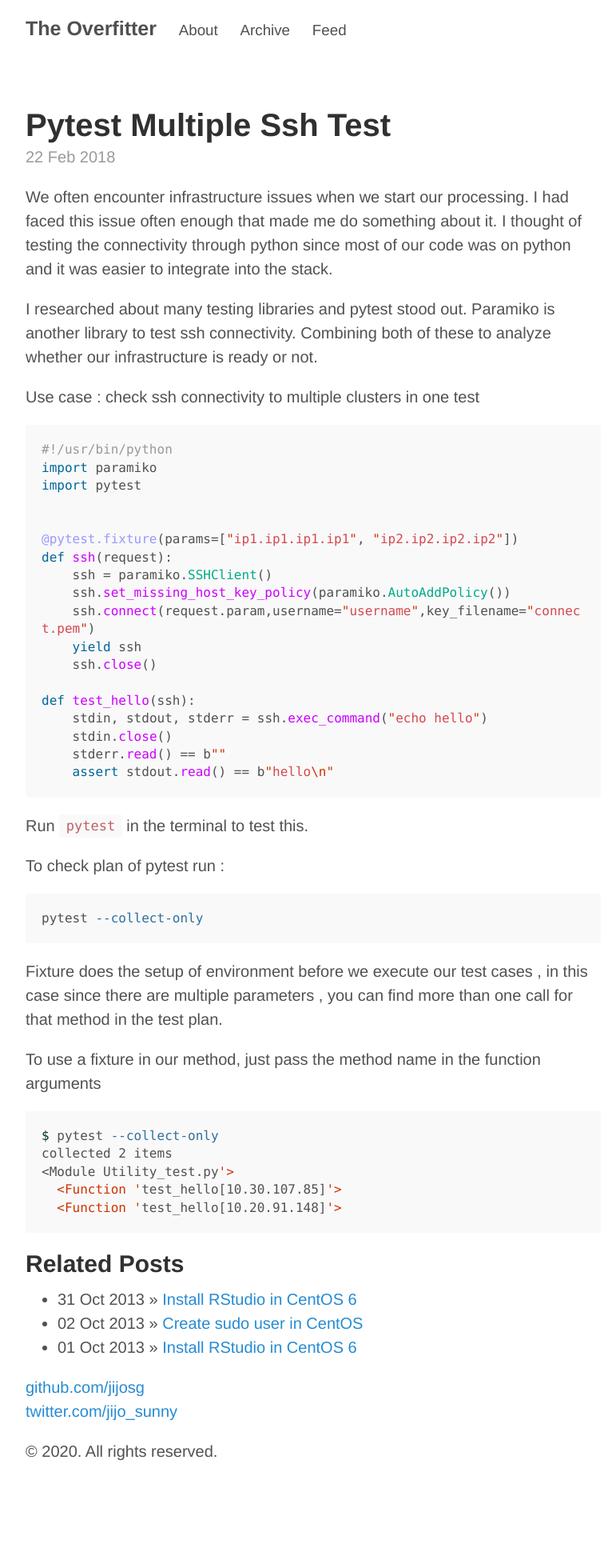
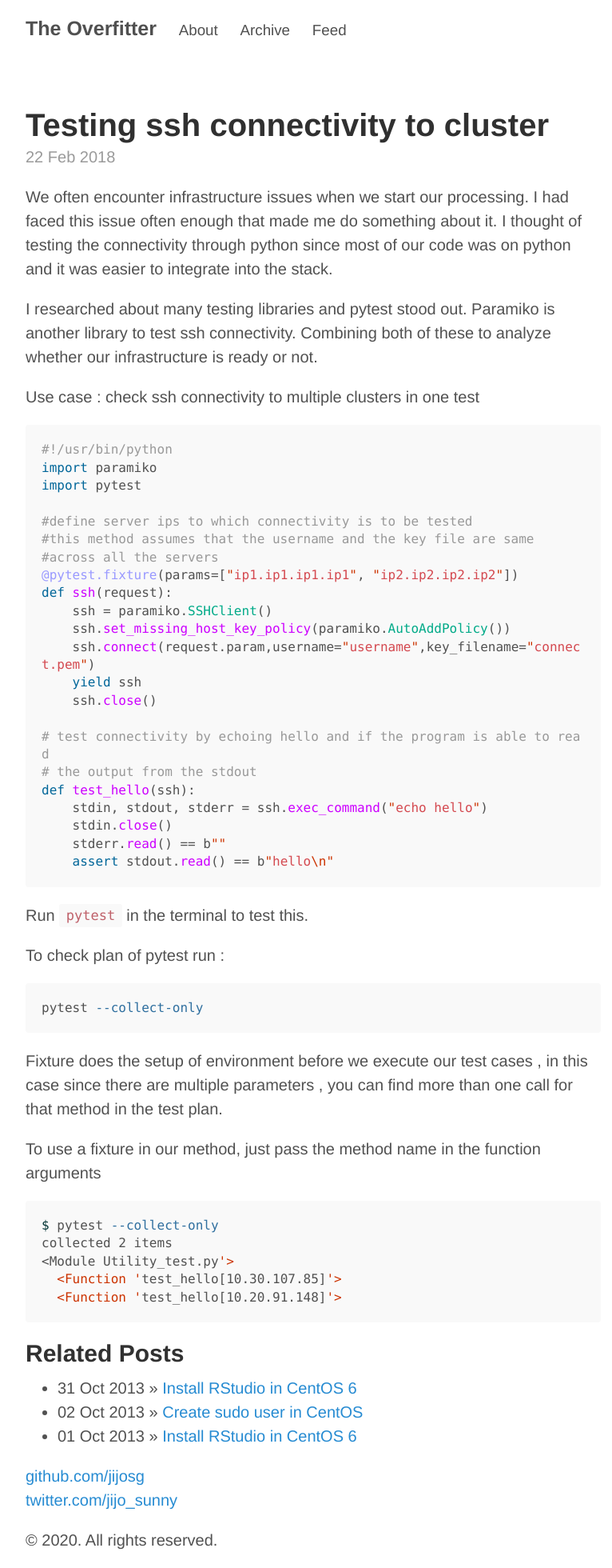
Before and after one commit to jijosg/jijosg.github.io, a Jekyll site: the page built from _posts/2018-02-22-multiple-ssh-test.md, in a window 1280 px wide. Shown: the whole page at 80% size, without its empty margins (248-1014 px from the left). Built offline with Jekyll 4.4.1, drawn with Linux system fonts in a browser that asks for light colours; our own code applies the rules of GitHub Pages for plain Markdown files; before the commit the page ends 1849 px from its top, so only the background shows below that.

Commit message:
Updated multiple ssh post

```diff
--- a/_posts/2018-02-22-pytest-multiple-ssh-test.md
+++ b/_posts/2018-02-22-multiple-ssh-test.md
@@ -1,3 +1,11 @@
+---
+layout: post
+title: Testing ssh connectivity to cluster
+comments: false
+redirect_from: "/2013/10/31/sshconnectivity/"
+permalink: multiple-ssh-test
+---
+
 We often encounter infrastructure issues when we start our processing. I had faced this issue often enough that made me do something about it. I thought of testing the connectivity through python since most of our code was on python and it was easier to integrate into the stack.
 
 I researched about many testing libraries and pytest stood out. Paramiko is another library to test ssh connectivity. Combining both of these to analyze whether our infrastructure is ready or not.
@@ -9,7 +17,9 @@ Use case :  check ssh connectivity to multiple clusters in one test
 import paramiko
 import pytest
 
-
+#define server ips to which connectivity is to be tested
+#this method assumes that the username and the key file are same
+#across all the servers
 @pytest.fixture(params=["ip1.ip1.ip1.ip1", "ip2.ip2.ip2.ip2"])
 def ssh(request):
     ssh = paramiko.SSHClient()
@@ -18,6 +28,8 @@ def ssh(request):
     yield ssh
     ssh.close()
 
+# test connectivity by echoing hello and if the program is able to read
+# the output from the stdout
 def test_hello(ssh):
     stdin, stdout, stderr = ssh.exec_command("echo hello")
     stdin.close()
```
